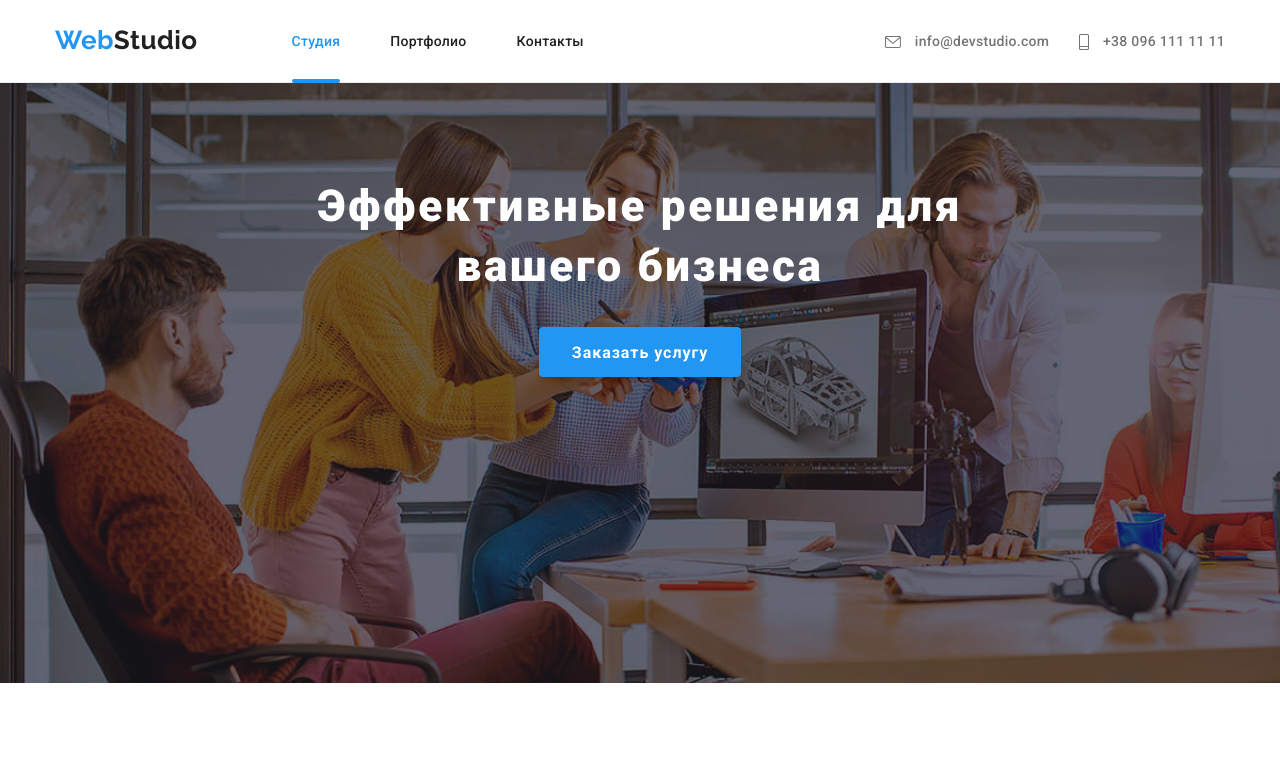
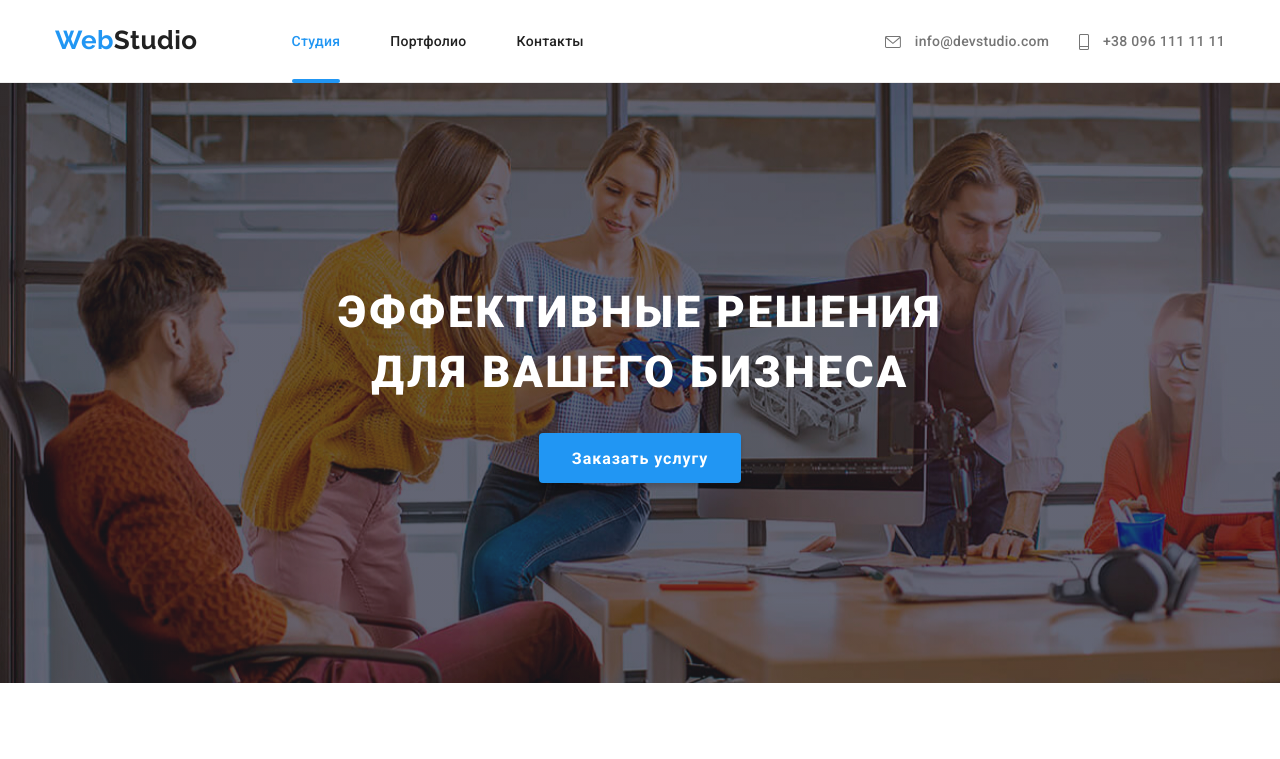
Before and after one commit to Semivetal/goit-markup-hw-08, a plain HTML site: page index.html in a window 1280 px wide. Shown: the top 759 px of the page. Drawn offline with nearby package versions, Linux system fonts and the light colour scheme.

Commit message:
дз8_комитт_6

```diff
--- a/sass/layout/_hero.scss
+++ b/sass/layout/_hero.scss
@@ -22,9 +22,7 @@
   }
 }
 
-// url("./studio_images/mobile/header-mobile/m-header-img.jpg"); //
-
-@media screen and (min-width: 480px) {
+@media screen and (min-width: 320px) {
   .first-section {
     background-image: linear-gradient(
         rgba(47, 48, 58, 0.4),
@@ -98,6 +96,7 @@
   line-height: 1.61;
   text-align: center;
   letter-spacing: 0.06em;
+  text-transform: uppercase;
   color: var(--header-background-color);
 }
 
@@ -110,13 +109,13 @@
 
 @media screen and (min-width: 1200px) {
   .first-section {
+    min-width: 1200px;
     width: 100%;
-    height: 600px;
+  }
 
-    .section-padding {
-      padding-top: 200px;
-      padding-bottom: 200px;
-    }
+  .section-padding {
+    padding-top: 200px;
+    padding-bottom: 200px;
   }
 
   .h1-style {
```
Also changed, not shown: css/main.css, css/main.min.css, 2 other files.
